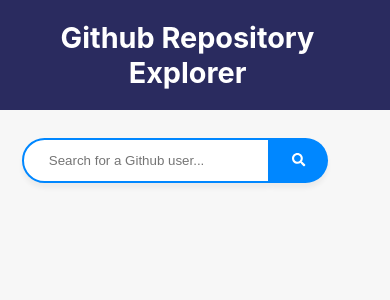
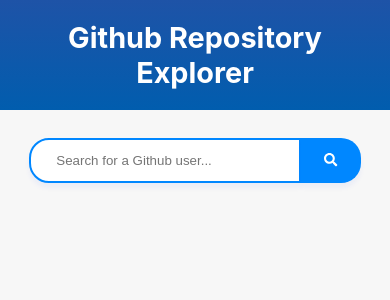
Before and after one commit to ossikal/githubinfo, a React (Create React App) app: page / in a window 390 px wide. Shown: the top 300 px of the page. Built offline with nearby package versions, Linux system fonts and the light colour scheme.

Commit message:
Refactoring, cleaning, added navigation etc

```diff
--- a/src/App.css
+++ b/src/App.css
@@ -17,15 +17,18 @@
 }
 
 header {
+  background: #4B79A1;  /* fallback for old browsers */
+  background: -webkit-linear-gradient(to bottom, #1E53A7, #015DAE);  /* Chrome 10-25, Safari 5.1-6 */
+  background: linear-gradient(to bottom, #1E53A7, #015DAE);
+
   margin:0;
   padding:20px;
   color:white;
-  background:#2a2b5f;
   margin-bottom:20px;
 }
 
 h1,h2,h3,h4 {
-  color:#2a2b5f;
+  color:rgb(0, 51, 95);
 }
 
 
@@ -49,6 +52,9 @@
 }
 
 .searchContainer {
+  margin:0 auto;
+  width:400px;
+  max-width:100%
 }
 
 input[type=text] {
@@ -57,26 +63,27 @@
   box-sizing: border-box;
   border: 2px solid rgb(197, 197, 197);
   border-right:none;
-  border-top-left-radius: 50px;
-  border-bottom-left-radius: 50px;
-  width:300px;
+  border-top-left-radius: 20px;
+  border-bottom-left-radius: 20px;
+  width:80%;
   margin-bottom:30px;
 }
 
 input[type=text]:focus {
   border: 2px solid rgb(0, 135, 255);
   transition: ease-in-out 0.2s;
-  box-shadow: 0px 5px 5px 0px rgba(0,0,0,0.05);
+  box-shadow: 0px 5px 5px 0px rgba(3, 58, 240, 0.05);
 }
 
 #search-button {
-  padding:15px 22px;
-  border-top-right-radius:50px;
-  border-bottom-right-radius:50px;
+  width:15%;
+  padding:15px 20px;
+  border-top-right-radius:20px;
+  border-bottom-right-radius:20px;
   color:white;
   cursor:pointer;
   background:rgb(0, 135, 255);
-  box-shadow: 0px 5px 5px 0px rgba(0,0,0,0.05);
+  box-shadow: 0px 5px 5px 0px rgba(3, 58, 240,0.05);
 }
 
 #search-button:hover {
@@ -92,6 +99,11 @@
 
 .results {
   margin-bottom:50px;
+  display:flex;
+  flex-direction: column;
+  flex-wrap: nowrap;
+  align-items: center;
+  justify-content: center;
 }
 
 .resultCard {
@@ -175,24 +187,45 @@
   text-align: center;
 }
 
+.pageBtn {
+  padding:12px;
+  background:rgb(0, 135, 255);
+  color:white;
+  border-radius: 10px;
+}
+
+.pageBtn:hover {
+  background: rgb(0, 112, 211);
+  cursor: pointer;
+}
+
 
 @media only screen and (max-width: 600px) {
   .wrap {
-    max-width:85%;
-    width:auto;
-    padding-left:5px;
-    padding-right:20px;
-    display:block;
+    max-width:100%;
+    width:85%;
+    padding:0;
+  }
+  .resultCard {
+    width:100%;
   }
   .commitCard {
-    max-width:80%;
-    width:80%;
-  }
-  input[type=text] {
-    width:75%;
-  }
-  .commitCard {
-    max-width:99%;
     width:100%;
   }
+
+  .searchContainer {
+    width:100%;
+  }
+
+  .repositoriesContainer {
+    width:100%;
+  }
+
+  input[type=text] {
+    width:82%;
+  }
+
+  #search-button {
+    width:18%;
+  }
 }
--- a/src/components/Commits.js
+++ b/src/components/Commits.js
@@ -1,4 +1,6 @@
 import React from "react";
+
+// The commits component fetches commit data and displays it, based on what the user clicks in the results
 
 
 class Commits extends React.Component {
--- a/src/components/LoadingSpinner.js
+++ b/src/components/LoadingSpinner.js
@@ -2,6 +2,9 @@
 import { FontAwesomeIcon } from '@fortawesome/react-fontawesome'
 import { faSpinner } from '@fortawesome/free-solid-svg-icons'
 
+/* LoadingSpinner generates an icon representing that the results are being loaded
+Activated by making it visible
+*/
 
 class LoadingSpinner extends React.Component {
     constructor(props) {
--- a/src/components/Search.js
+++ b/src/components/Search.js
@@ -2,7 +2,9 @@
 import Results from "./Results"
 import LoadingSpinner from "./LoadingSpinner"
 import { FontAwesomeIcon } from '@fortawesome/react-fontawesome'
-import { faSearch } from '@fortawesome/free-solid-svg-icons'
+import { faSearch, faChevronLeft, faChevronRight } from '@fortawesome/free-solid-svg-icons'
+
+// The search component handles the search bar and fetches result data
 
 class Search extends React.Component {
     constructor() {
@@ -13,12 +15,19 @@
             error: "",
             isLoading: false,
             resultsVisibility:false,
-            loading:false
+            navVisibility:false,
+            loading:false,
+            currentPage:1,
+            lastPage: false
         };
 
         this.handleChange = this.handleChange.bind(this);
+        this.handleKeyDown = this.handleKeyDown.bind(this);
         this.getResults = this.getResults.bind(this);
         this.switchResultsVisibility = this.switchResultsVisibility.bind(this)
+        this.prevPage = this.prevPage.bind(this);
+        this.nextPage = this.nextPage.bind(this);
+        this.getPageNumbers = this.getPageNumbers.bind(this);
     }
 
     //Called from the results component
@@ -38,7 +47,9 @@
     //Handles enter key press on search input
     handleKeyDown = (e) => {
         if (e.key === 'Enter') {
+            this.setState({currentPage:1}, function() {
                 this.getResults()
+            });
         }
     }
 
@@ -46,14 +57,9 @@
 
     //Check HTTP status for fetch
     checkStatus(response) {
-        let link = response.headers.get('Link');
-        if (link !== null) {
-            let links = link.split(',');
-            console.log(links[1])
-        }
-
         if (response.status >= 200 && response.status < 300) {
             return response
+
         } else {
             var error = new Error(response.statusText)
             error.response = response
@@ -66,30 +72,56 @@
         return response.json()
     }
 
+    //Check if current page is the last page
+    getPageNumbers(response) {
+        let link = response.headers.get('Link');
+        console.log(link)
+        if (link !== null) {
+
+            let isNotLastPage = link.indexOf("last") !== -1;
+
+            if (isNotLastPage === false) {
+                this.setState({lastPage: true})
+            }
+        }
+        return response
+    }
+
     //Fetches the API data and saves it to the state
     getResults() {
         this.setState({
             loading:true,
-            resultsVisibility: true
+            resultsVisibility: true,
+            navVisibility: true,
+            lastPage:false,
         })
 
+        let url = "https://api.github.com/users/" + this.state.search + "/repos?page=" + this.state.currentPage + "&per_page=30"
+
         //Fetch 100 repositories
-        fetch("https://api.github.com/users/" + this.state.search + "/repos?page=1&per_page=30")
+        fetch(url)
             .then(this.checkStatus)
+            .then(this.getPageNumbers)
             .then(this.parseJSON)
 
             //Successful fetch
             .then(function(data) {
-                if (data.length > 99) {
-                    console.log(data.length)
+                //If this is the last page hide page navigation
+                if (this.state.lastPage === true || data.length < 30) {
+                    console.log("Last page")
+                    this.setState({navVisibility:false})
                 }
+
 
                 this.setState({
                     allResults: data,
                     error: "",
                     loading:false
                 })
+
+
             }.bind(this))
+
 
             //Error handling
             .catch(function(error) {
@@ -97,6 +129,22 @@
                 this.setState({error: "Not found"})
                 this.setState({allResults: [] })
             }.bind(this))
+    }
+
+    prevPage() {
+        this.setState({
+            currentPage: this.state.currentPage - 1
+        }, function() {
+            this.getResults()
+        })
+    }
+
+    nextPage() {
+        this.setState({
+            currentPage: this.state.currentPage + 1
+        }, function() {
+            this.getResults()
+        })
     }
 
 
@@ -118,7 +166,12 @@
 
                     <button
                         id="search-button"
-                        onClick={() => {this.getResults()}}>
+                        onClick={() => {
+                            this.setState({currentPage:1}, function() {
+                                this.getResults()
+                            });
+
+                            }}>
                         <FontAwesomeIcon icon={faSearch} />
                     </button>
                 </div>
@@ -132,6 +185,10 @@
                         switchResultsVisibility={this.switchResultsVisibility}
                     />
                     }
+                    {!loading && this.state.resultsVisibility && this.state.navVisibility &&
+                    <button onClick={this.nextPage} className="pageBtn">Next <FontAwesomeIcon icon={faChevronRight} /></button>}
+                    {!loading && this.state.resultsVisibility && this.state.navVisibility &&
+                    <button onClick={this.prevPage} className="pageBtn"><FontAwesomeIcon icon={faChevronLeft} />Previous</button>}
                     <h3>{this.state.error}</h3>
                 </div>
             </div>
```
Lines whose indentation alone changed are shown as unchanged.
